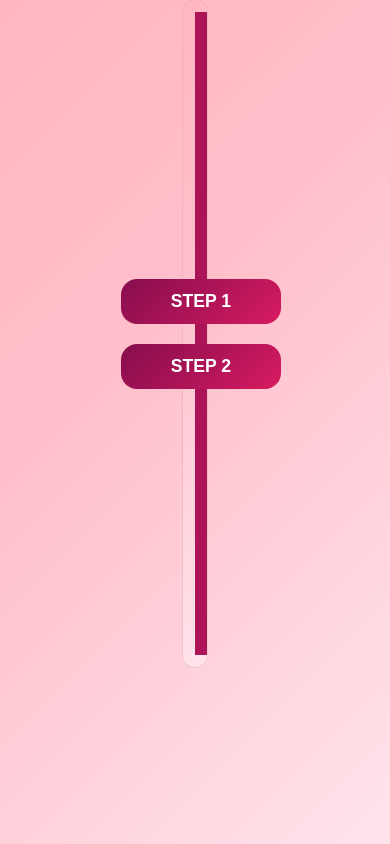
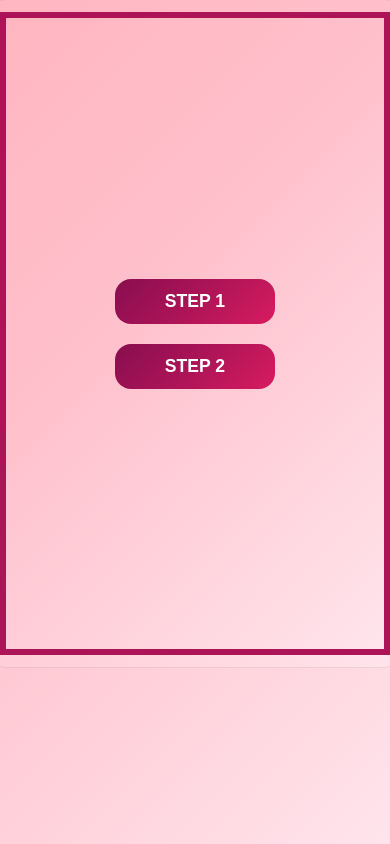
Before and after one commit to whitearssh-glitch/prototype-selfit, a React (Vite) app: page / in a window 390 px wide. Built offline with nearby package versions, Linux system fonts and the light colour scheme.

Commit message:
width-re

```diff
--- a/preview.html
+++ b/preview.html
@@ -23,6 +23,7 @@
       justify-content: center;
       align-items: center;
       min-height: 100%;
+      overflow-x: auto;
     }
     .app {
       display: flex;
@@ -36,9 +37,7 @@
       padding: 0.75rem;
       background: linear-gradient(135deg, #ffb6c1 0%, #ffc0cb 40%, #ffe4ec 100%);
       box-shadow: 0 0 0 1px rgba(0, 0, 0, 0.06);
-    }
-    @media (max-width: 430px) {
-      .app { width: 100%; min-width: 0; }
+      flex-shrink: 0;
     }
     @media (min-height: 800px) {
       .app { min-height: 667px; border-radius: 1.25rem; }
--- a/src/index.css
+++ b/src/index.css
@@ -25,9 +25,14 @@ body {
   justify-content: center;
   align-items: center;
   min-height: 100%;
+  overflow-x: auto;
 }
 
-/* Mobile viewport – all screens same width (414px), header same length on every screen */
+/* Mobile viewport – 고정 가로 414px (모바일/PC 동일), 좁은 화면에서는 가로 스크롤 */
+#root {
+  min-width: 414px;
+}
+
 .app {
   display: flex;
   flex-direction: column;
@@ -40,10 +45,7 @@ body {
   padding: 0.75rem;
   background: linear-gradient(135deg, #ffb6c1 0%, #ffc0cb 40%, #ffe4ec 100%);
   box-shadow: 0 0 0 1px rgba(0, 0, 0, 0.06);
-}
-
-@media (max-width: 430px) {
-  .app { width: 100%; min-width: 0; }
+  flex-shrink: 0;
 }
 
 @media (min-height: 800px) {
```
